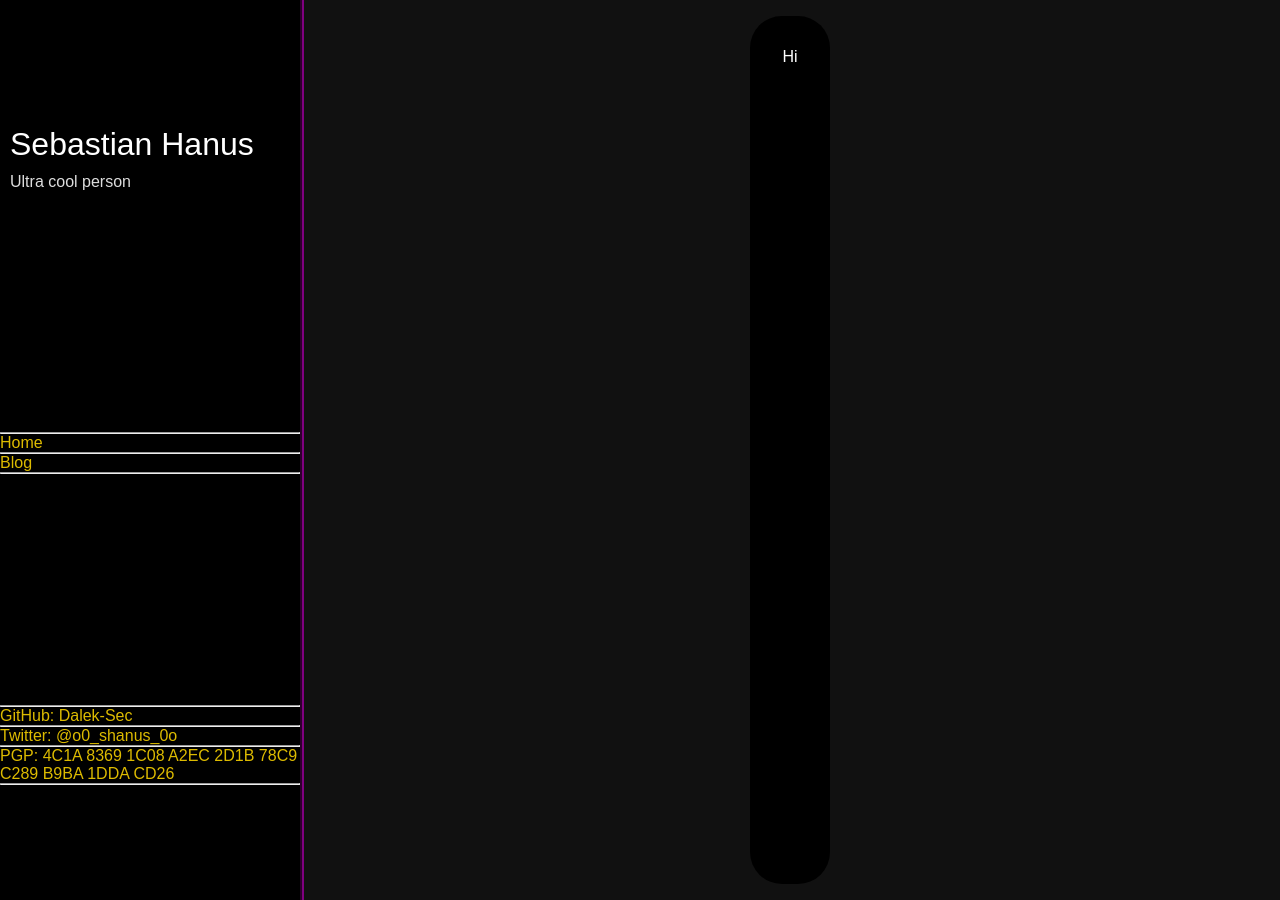
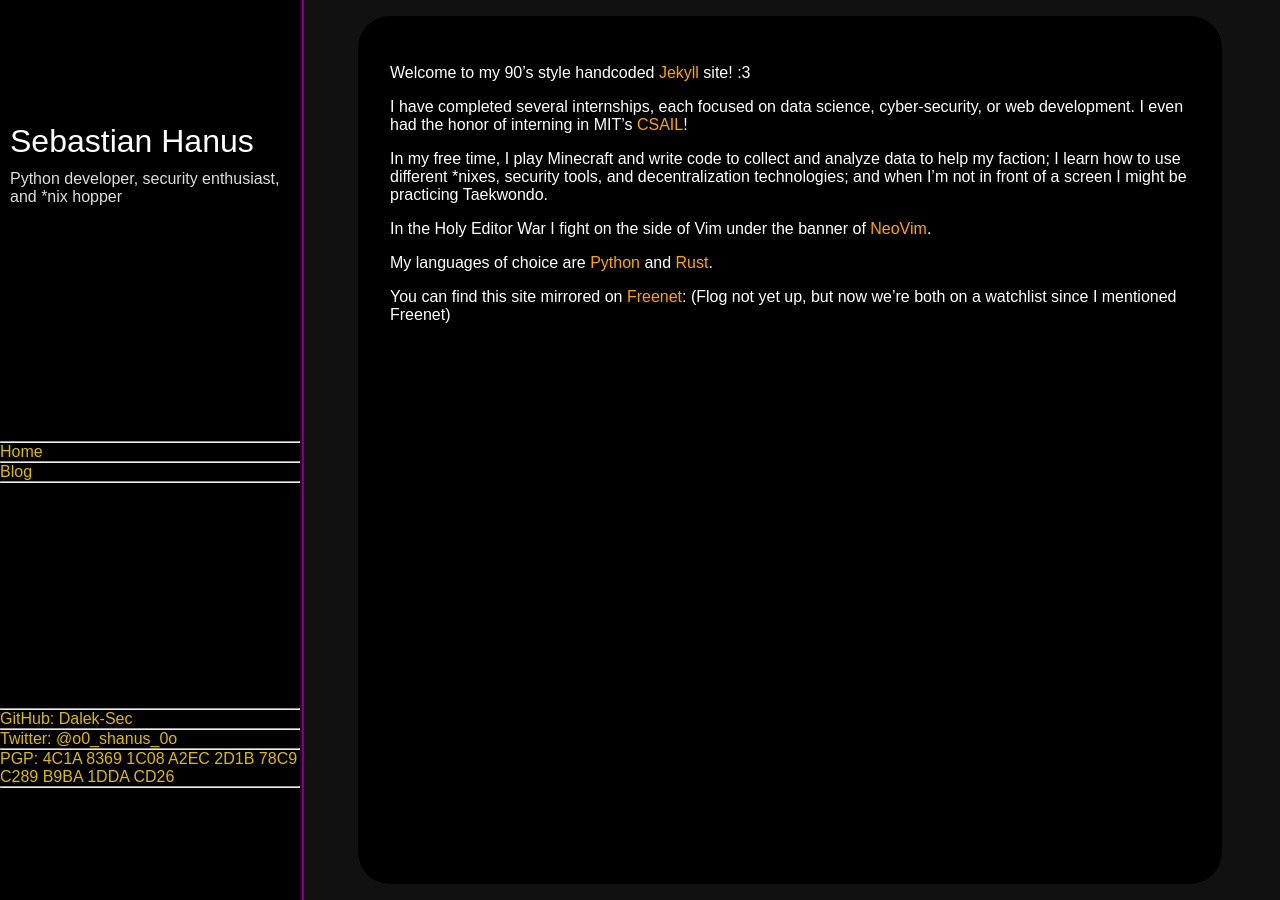
Before and after one commit to Dalek-Sec/mysite, a Jekyll site: the page built from index.md, in a window 1280 px wide. Built offline with Jekyll 4.4.1, drawn with Linux system fonts in a browser that asks for light colours.

Commit message:
Make site presentable

```diff
--- a/_data/externallinks.yml
+++ b/_data/externallinks.yml
@@ -5,4 +5,4 @@
    link: https://twitter.com/o0_shanus_0o
 
  - name: 'PGP: 4C1A 8369 1C08 A2EC 2D1B  78C9 C289 B9BA 1DDA CD26'
-   link: '#'
+   link: ''
--- a/_layouts/default.html
+++ b/_layouts/default.html
@@ -12,7 +12,7 @@
     <div id='sidebar'>
       <div id='author'>
         <p id='authorname'>Sebastian Hanus</p>
-        <p id='minibio'>Ultra cool person</p>
+        <p id='minibio'>Python developer, security enthusiast, and *nix hopper</p>
       </div>
       <ul id='navigation'>
         <hr />
@@ -29,6 +29,6 @@
     </div>
     <div id='content'>
       {{ content }}
-		</div>
+    </div>
   </body>
 </html>
--- a/index.html
+++ /dev/null
@@ -1,6 +0,0 @@
----
-layout: onebox
-title: Home
----
-
-Hi
--- /dev/null
+++ b/index.md
@@ -0,0 +1,15 @@
+---
+layout: onebox
+title: Home
+---
+Welcome to my 90's style handcoded [Jekyll]() site! :3
+
+I have completed several internships, each focused on data science, cyber-security, or web development. I even had the honor of interning in MIT's [CSAIL]()!
+
+In my free time, I play Minecraft and write code to collect and analyze data to help my faction; I learn how to use different *nixes, security tools, and decentralization technologies; and when I'm not in front of a screen I might be practicing Taekwondo.
+
+In the Holy Editor War I fight on the side of Vim under the banner of [NeoVim]().
+
+My languages of choice are [Python]() and [Rust]().
+
+You can find this site mirrored on [Freenet](): (Flog not yet up, but now we're both on a watchlist since I mentioned Freenet)
```
Also changed, not shown: _posts/2018-08-20-bananas.md (+2 -0 lines).
